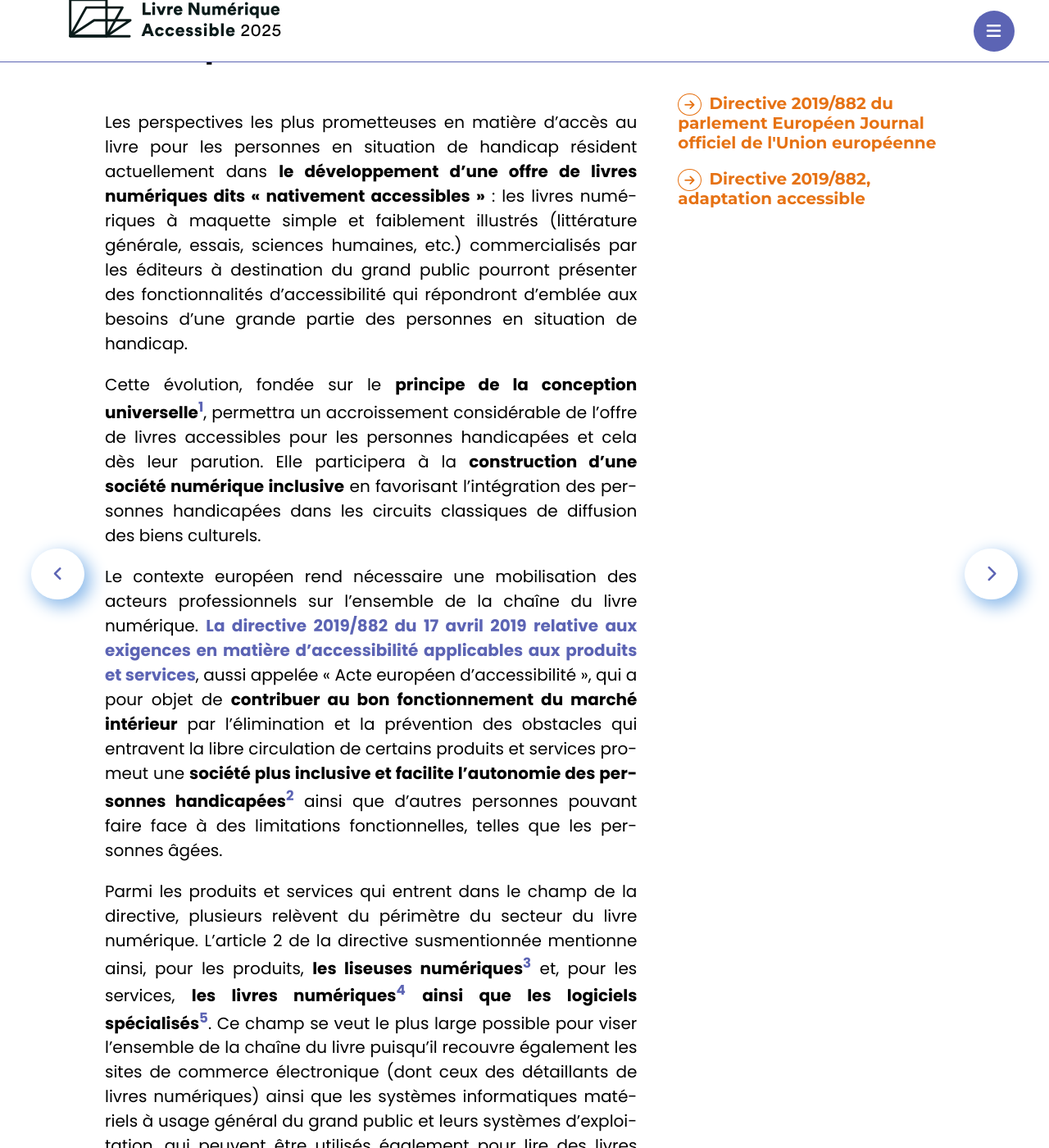
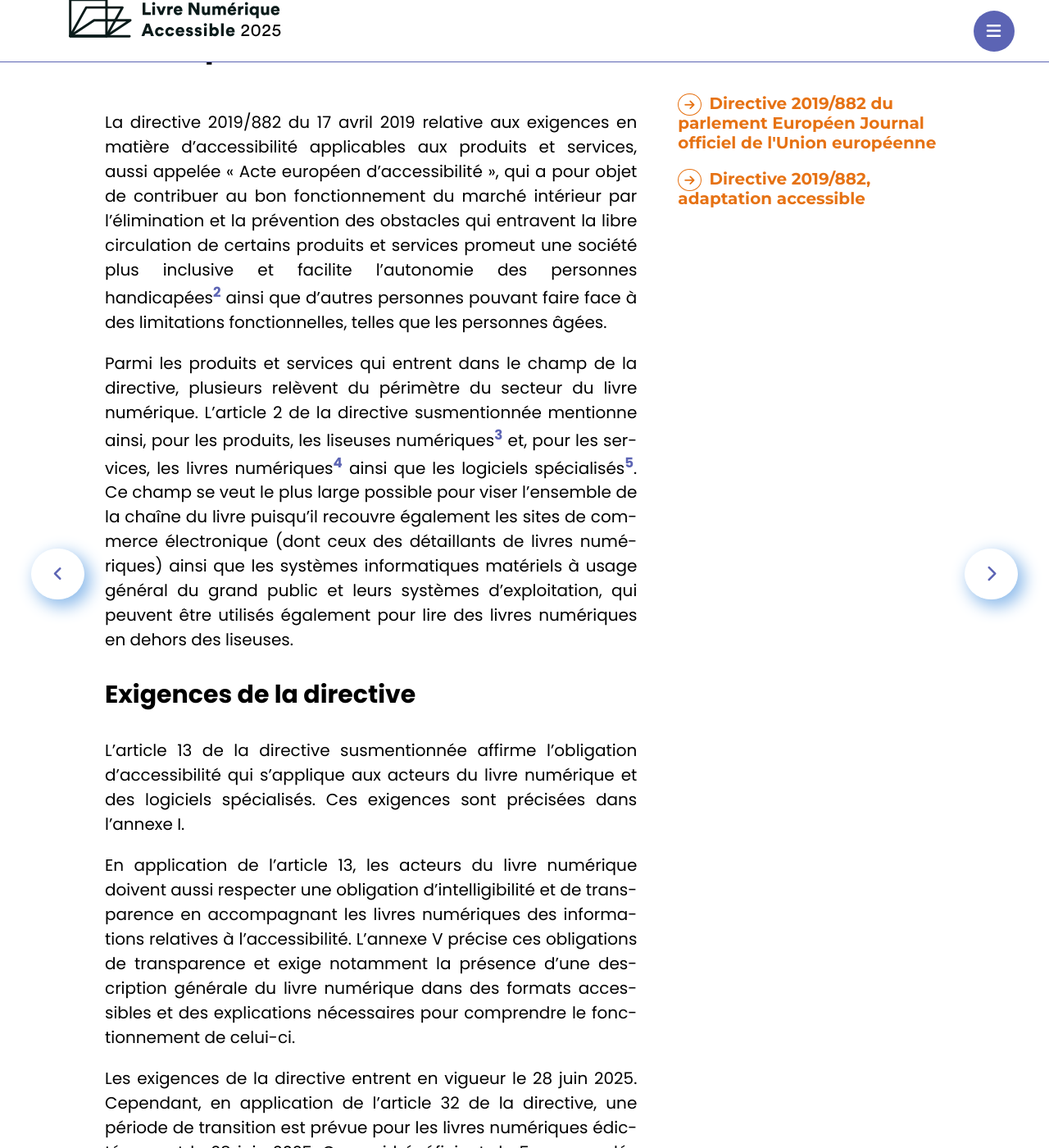
Before and after one commit to edition-accessible/lina25, a Jekyll site: the page built from pages/loi.md, in a window 1280 px wide and 1400 px high, scrolled down 1057 px. Shown: the whole window at 82% size. Built offline with Jekyll 4.4.1, drawn with Linux system fonts in a browser that asks for light colours; nearby versions of some CDN libraries; some of the changed text lies outside the part shown.

Commit message:
Update loi.md

```diff
--- a/pages/loi.md
+++ b/pages/loi.md
@@ -15,43 +15,46 @@ titlePrev: Lire
 {%- include principes.html -%}
 
 
-  <p>Les perspectives les plus prometteuses en matière d’accès au livre pour
-les personnes en situation de handicap résident actuellement dans <strong>le développement d’une offre de livres numériques dits « nativement accessibles »</strong> : les livres numériques à maquette simple et faiblement
+  <!-- <p>Les perspectives les plus prometteuses en matière d’accès au livre pour
+les personnes en situation de handicap résident actuellement dans le développement d’une offre de livres numériques dits « nativement accessibles » : les livres numériques à maquette simple et faiblement
 illustrés (littérature générale, essais, sciences humaines, etc.)
 commercialisés par les éditeurs à destination du grand public pourront
 présenter des fonctionnalités d’accessibilité qui répondront d’emblée
 aux besoins d’une grande partie des personnes en situation de handicap.</p>
 
-  <p>Cette évolution, fondée sur le <strong>principe de la conception universelle</strong><sup id="fnref:1" role="doc-noteref"><a href="#fn:1" class="footnote" rel="footnote">1</a></sup>, permettra un accroissement considérable de l’offre de
+  <p>Cette évolution, fondée sur le principe de la conception universelle<sup id="fnref:1" role="doc-noteref"><a href="#fn:1" class="footnote" rel="footnote">1</a></sup>, permettra un accroissement considérable de l’offre de
 livres accessibles pour les personnes handicapées et cela dès leur
-parution. Elle participera à la <strong>construction d’une société numérique inclusive</strong> en favorisant l’intégration des personnes handicapées dans
+parution. Elle participera à la construction d’une société numérique inclusive en favorisant l’intégration des personnes handicapées dans
 les circuits classiques de diffusion des biens culturels.</p>
 
   <p>Le contexte européen rend nécessaire une mobilisation des acteurs
-professionnels sur l’ensemble de la chaîne du livre numérique. <a href="https://eur-lex.europa.eu/legal-content/FR/TXT/?uri=CELEX:32019L0882">La directive 2019/882 du 17 avril 2019 relative aux exigences en matière d’accessibilité applicables aux produits et services</a>,
+professionnels sur l’ensemble de la chaîne du livre numérique.  -->
+
+La directive 2019/882 du 17 avril 2019 relative aux exigences en matière d’accessibilité applicables aux produits et services,
 aussi appelée « Acte européen d’accessibilité », qui a pour objet de
-<strong>contribuer au bon fonctionnement du marché intérieur</strong> par
+contribuer au bon fonctionnement du marché intérieur par
 l’élimination et la prévention des obstacles qui entravent la libre
-circulation de certains produits et services promeut une <strong>société plus
-inclusive et facilite l’autonomie des personnes handicapées</strong><sup id="fnref:2" role="doc-noteref"><a href="#fn:2" class="footnote" rel="footnote">2</a></sup> ainsi
+circulation de certains produits et services promeut une société plus
+inclusive et facilite l’autonomie des personnes handicapées<sup id="fnref:2" role="doc-noteref"><a href="#fn:2" class="footnote" rel="footnote">2</a></sup> ainsi
 que d’autres personnes pouvant faire face à des limitations
-fonctionnelles, telles que les personnes âgées.</p>
+fonctionnelles, telles que les personnes âgées.
 
-  <p>Parmi les produits et services qui entrent dans le champ de la
+Parmi les produits et services qui entrent dans le champ de la
 directive, plusieurs relèvent du périmètre du secteur du livre
 numérique. L’article 2 de la directive susmentionnée mentionne ainsi,
-pour les produits, <strong>les liseuses numériques</strong><sup id="fnref:3" role="doc-noteref"><a href="#fn:3" class="footnote" rel="footnote">3</a></sup> et, pour les
-services, <strong>les livres numériques</strong><sup id="fnref:4" role="doc-noteref"><a href="#fn:4" class="footnote" rel="footnote">4</a></sup> <strong>ainsi que les logiciels
-spécialisés</strong><sup id="fnref:5" role="doc-noteref"><a href="#fn:5" class="footnote" rel="footnote">5</a></sup>. Ce champ se veut le plus large possible pour viser
+pour les produits, les liseuses numériques<sup id="fnref:3" role="doc-noteref"><a href="#fn:3" class="footnote" rel="footnote">3</a></sup> et, pour les
+services, les livres numériques<sup id="fnref:4" role="doc-noteref"><a href="#fn:4" class="footnote" rel="footnote">4</a></sup> ainsi que les logiciels
+spécialisés<sup id="fnref:5" role="doc-noteref"><a href="#fn:5" class="footnote" rel="footnote">5</a></sup>. Ce champ se veut le plus large possible pour viser
 l’ensemble de la chaîne du livre puisqu’il recouvre également les sites
 de commerce électronique (dont ceux des détaillants de livres
 numériques) ainsi que les systèmes informatiques matériels à usage
 général du grand public et leurs systèmes d’exploitation, qui peuvent
 être utilisés également pour lire des livres numériques en dehors des
-liseuses.</p>
+liseuses.
 
-  <p>La puissance publique et les différents acteurs du secteur ont lancé,
-d’une volonté commune, le <strong><a href="https://www.culture.gouv.fr/Thematiques/Livre-et-lecture/Les-politiques-de-soutien-a-l-economie-du-livre/Accessibilite-des-livres-numeriques">comité de pilotage interministériel pour le développement d’une offre de livres numériques nativement accessibles</a></strong>
+<!--
+La puissance publique et les différents acteurs du secteur ont lancé,
+d’une volonté commune, le <a href="https://www.culture.gouv.fr/Thematiques/Livre-et-lecture/Les-politiques-de-soutien-a-l-economie-du-livre/Accessibilite-des-livres-numeriques">comité de pilotage interministériel pour le développement d’une offre de livres numériques nativement accessibles</a>
 en faveur des personnes en situation de handicap. Ce comité concourt à
 la mise en œuvre des exigences de la directive susmentionnée et s’est
 fixé un plan stratégique ambitieux dès 2018 qui décline les différents
@@ -115,16 +118,16 @@ dans leur utilisation</p>
 culture s’accompagne de l’adoption d’une feuille de route qui détaille
 l’ensemble des actions à mener. Des travaux techniques sont menés sur
 les différents volets du plan et un suivi régulier est opéré par le
-comité de pilotage.</p>
+comité de pilotage.</p> -->
 
   <h3 id="exigences-de-la-directive">Exigences de la directive </h3>
 
-  <p>L’article 13 de la directive susmentionnée affirme <strong>l’obligation
-d’accessibilité</strong> qui s’applique aux acteurs du livre numérique et des
+  <p>L’article 13 de la directive susmentionnée affirme l’obligation
+d’accessibilité qui s’applique aux acteurs du livre numérique et des
 logiciels spécialisés. Ces exigences sont précisées dans l’annexe I.</p>
 
   <p>En application de l’article 13, les acteurs du livre numérique doivent
-aussi respecter une <strong>obligation d’intelligibilité et de transparence</strong>
+aussi respecter une obligation d’intelligibilité et de transparence
 en accompagnant les livres numériques des informations relatives à
 l’accessibilité. L’annexe V précise ces obligations de transparence et
 exige notamment la présence d’une description générale du livre
@@ -132,17 +135,17 @@ numérique dans des formats accessibles et des explications nécessaires
 pour comprendre le fonctionnement de celui-ci.</p>
 
   <p>Les exigences de la directive entrent en vigueur le 28 juin 2025.
-Cependant, en application de l’article 32 de la directive, une <strong>période de transition</strong> est prévue pour les livres numériques édictés avant le
+Cependant, en application de l’article 32 de la directive, une période de transition est prévue pour les livres numériques édictés avant le
 28 juin 2025. Ceux-ci bénéficient de 5 ans supplémentaires pour se
-conformer aux exigences d’accessibilité de la directive, <strong>soit jusqu’au 28 juin 2030</strong><sup id="fnref:6" role="doc-noteref"><a href="#fn:6" class="footnote" rel="footnote">6</a></sup>.</p>
+conformer aux exigences d’accessibilité de la directive, soit jusqu’au 28 juin 2030<sup id="fnref:6" role="doc-noteref"><a href="#fn:6" class="footnote" rel="footnote">6</a></sup>.</p>
 
   <h3 id="dispositif-dexception-au-droit-dauteur">Dispositif d’exception au droit d’auteur </h3>
 
   <p>La directive reconnait, dans son considérant 41, que ces exigences
-d’accessibilité doivent <strong>être conciliées avec le droit d’auteur et ses droits voisins</strong>.</p>
+d’accessibilité doivent être conciliées avec le droit d’auteur et ses droits voisins.</p>
 
   <p>En France, le dispositif d’exception au droit d’auteur en faveur des
-personnes handicapées, dite <strong>« exception handicap »</strong>, est prévue au 7°
+personnes handicapées, dite « exception handicap », est prévue au 7°
 de l’<a href="https://www.legifrance.gouv.fr/codes/article_lc/LEGIARTI000043975029">article L.122-5 du code de la propriété intellectuelle</a>.
 Introduite en 2006 dans le droit français, ce dispositif permet à des
 organismes habilités d’adapter toutes les œuvres de l’esprit, dès lors
@@ -185,57 +188,56 @@ qui emploie moins de dix personnes et dont le chiffre d’affaires
 annuel n’excède pas 2 000 000 euros ou dont le total du bilan annuel
 n’excède pas 2 000 000 euros. Si ces microentreprises sont
 exemptées, celles-ci sont invitées à suivre les lignes directrices
-édictées par l’Etat en la matière.</p>
-
-      <ul>
-        <li>
-          <p>La mise en accessibilité ne doit pas entrainer <strong>une modification     fondamentale</strong> de la nature de celui-ci (article 14 de la directive     susmentionnée),</p>
-        </li>
-        <li>
-          <p>La mise en accessibilité ne doit pas entrainer une <strong>charge disproportionnée</strong> aux opérateurs économiques concernés (article 14 de la directive susmentionnée). La directive précise, dans son annexe VI, les critères d’évaluation du caractère disproportionné de la charge :</p>
-        </li>
-        <li>
-          <p>Le rapport entre les coûts nets de la conformité avec les exigences en matière d’accessibilité et les coûts totaux (dépenses opérationnelles et dépenses en capital) pour fabriquer, distribuer ou importer le produit ou fournir le service que supportent les opérateurs économiques.</p>
-        </li>
-        <li>
-          <p>L’estimation des coûts et des avantages pour les opérateurs économiques, y compris en ce qui concerne les processus de production et les investissements, par rapport à l’avantage estimé pour les personnes handicapées, compte tenu de la quantité et de la fréquence d’utilisation d’un produit ou d’un service spécifique.</p>
-        </li>
-        <li>
-          <p>Le rapport entre les coûts nets de la conformité avec les exigences en matière d’accessibilité et le chiffre d’affaires net de l’opérateur économique.</p>
-        </li>
-      </ul>
+édictées par l’Etat en la matière.
+  </li>
+  <li>
+    La mise en accessibilité ne doit pas entrainer une modification fondamentale de la nature de celui-ci (article 14 de la directive susmentionnée),
+  </li>
+  <li>
+     La mise en accessibilité ne doit pas entrainer une charge disproportionnée aux opérateurs économiques concernés (article 14 de la directive susmentionnée). La directive précise, dans son annexe VI, les critères d’évaluation du caractère disproportionné de la charge :
+<ul>
+  <li>
+    Le rapport entre les coûts nets de la conformité avec les exigences en matière d’accessibilité et les coûts totaux (dépenses opérationnelles et dépenses en capital) pour fabriquer, distribuer ou importer le produit ou fournir le service que supportent les opérateurs économiques.
+  </li>
+  <li>
+    L’estimation des coûts et des avantages pour les opérateurs économiques, y compris en ce qui concerne les processus de production et les investissements, par rapport à l’avantage estimé pour les personnes handicapées, compte tenu de la quantité et de la fréquence d’utilisation d’un produit ou d’un service spécifique.
+  </li>
+  <li>
+    Le rapport entre les coûts nets de la conformité avec les exigences en matière d’accessibilité et le chiffre d’affaires net de l’opérateur économique.
+  </li>
+</ul>
     </li>
   </ul>
 
   <p>Le considérant 66 précise l’esprit dans lequel doit se faire cette
 évaluation de la charge disproportionnée pour l’autorité de contrôle.
-Les acteurs du livre numérique, notamment les éditeurs, <strong>doivent rendre le livre numérique le plus accessible possible</strong> dans des proportions
+Les acteurs du livre numérique, notamment les éditeurs, doivent rendre le livre numérique le plus accessible possible dans des proportions
 telles qu’elles ne lui imposent pas une charge disproportionnée.</p>
 
   <p>Il reviendra aux opérateurs du secteur du livre numérique, notamment aux
-éditeurs, concernés <strong>d’apporter la preuve, à travers une évaluation, que l’application d’une exemption est justifiée</strong>. Le considérant 58
+éditeurs, concernés d’apporter la preuve, à travers une évaluation, que l’application d’une exemption est justifiée. Le considérant 58
 explique que l’éditeur est le mieux placé pour accomplir intégralement
 l’évaluation de la conformité en raison de la connaissance détaillée
 qu’il a du processus de conception et de production. Il revient aussi à
-ces opérateurs <strong>d’informer l’ARCOM</strong> lorsqu’ils font usage de l’une de
+ces opérateurs d’informer l’ARCOM lorsqu’ils font usage de l’une de
 ces exemptions. Sont reconnues comme illégitimes devant l’autorité de
 contrôle l’absence de priorité de l’éditeur, le manque de temps ou de
 connaissances de ses obligations.</p>
 
-  <p>Ces exemptions <strong>s’appliquent par livre numérique et doivent être renouvelées</strong> lorsque le livre numérique est modifié, à la demande de
+  <p>Ces exemptions s’appliquent par livre numérique et doivent être renouvelées lorsque le livre numérique est modifié, à la demande de
 l’autorités chargées du contrôle et, enfin, au moins tous les cinq ans.</p>
 
   <h3 id="maquettes-complexes">Maquettes complexes</h3>
 
-  <p><strong>Les maquettes complexes</strong>, correspondant à la définition du livre
+  <p>Les maquettes complexes, correspondant à la définition du livre
 numérique donnée par la loi de 2011 relative au prix du livre
-numérique<sup id="fnref:9" role="doc-noteref"><a href="#fn:9" class="footnote" rel="footnote">9</a></sup>, <strong>sont soumises aux obligations de la directive de plein droit.</strong> Néanmoins, dans les faits, ceux-ci sont probablement
-<strong>concernées par les exemptions</strong> prévues par la présente directive. Le
+numérique<sup id="fnref:9" role="doc-noteref"><a href="#fn:9" class="footnote" rel="footnote">9</a></sup>, sont soumises aux obligations de la directive de plein droit. Néanmoins, dans les faits, ceux-ci sont probablement
+concernées par les exemptions prévues par la présente directive. Le
 considérant 41 précise que les caractéristiques propres à des ouvrages
 particuliers comme les bandes dessinées, les livres pour enfants et les
 livres d’art devraient être prises en compte eu égard à toutes les
 exigences applicables en matière d’accessibilité.</p>
-
+<hr/>
 <aside>
   <h3 id="notes">Notes</h3>
   <ol class="nbp">
```
Also changed, not shown: other parts of pages/loi.md (+6 -6 lines).
